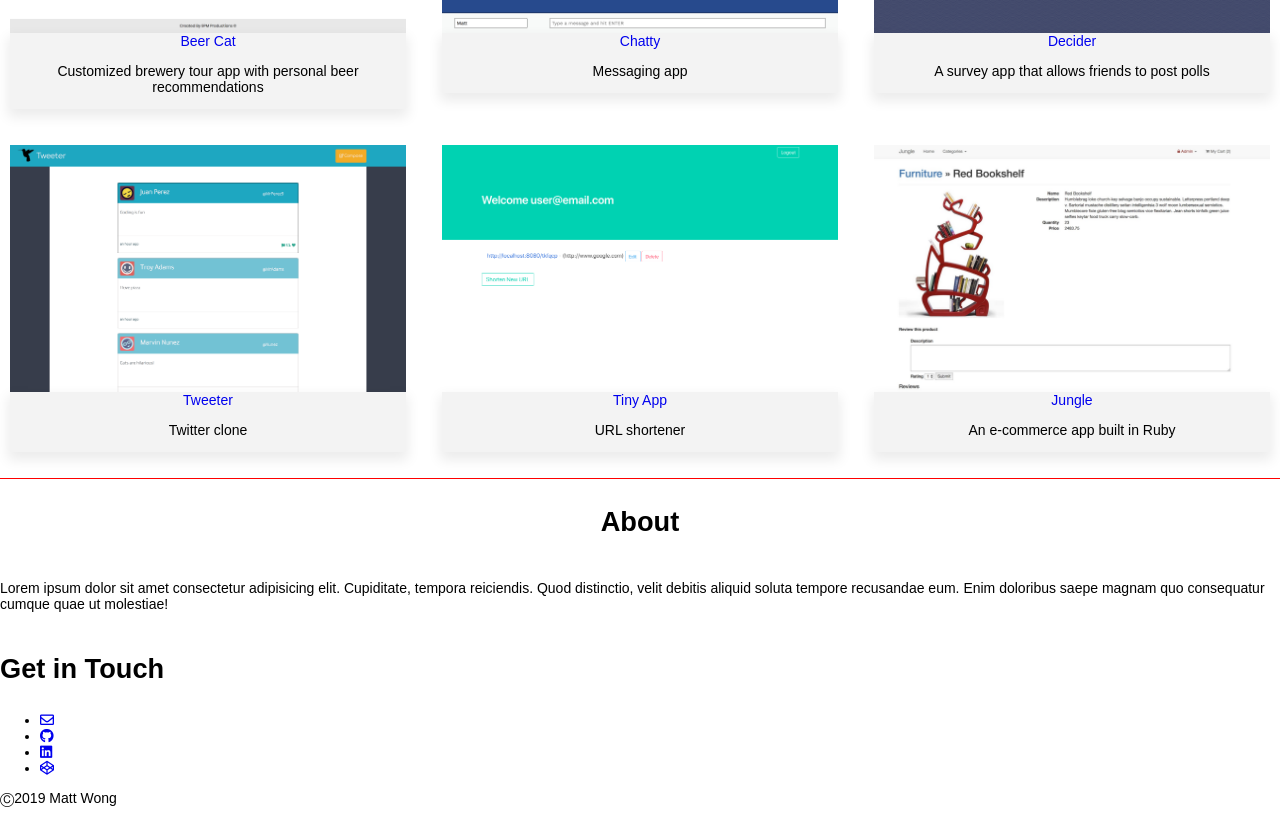
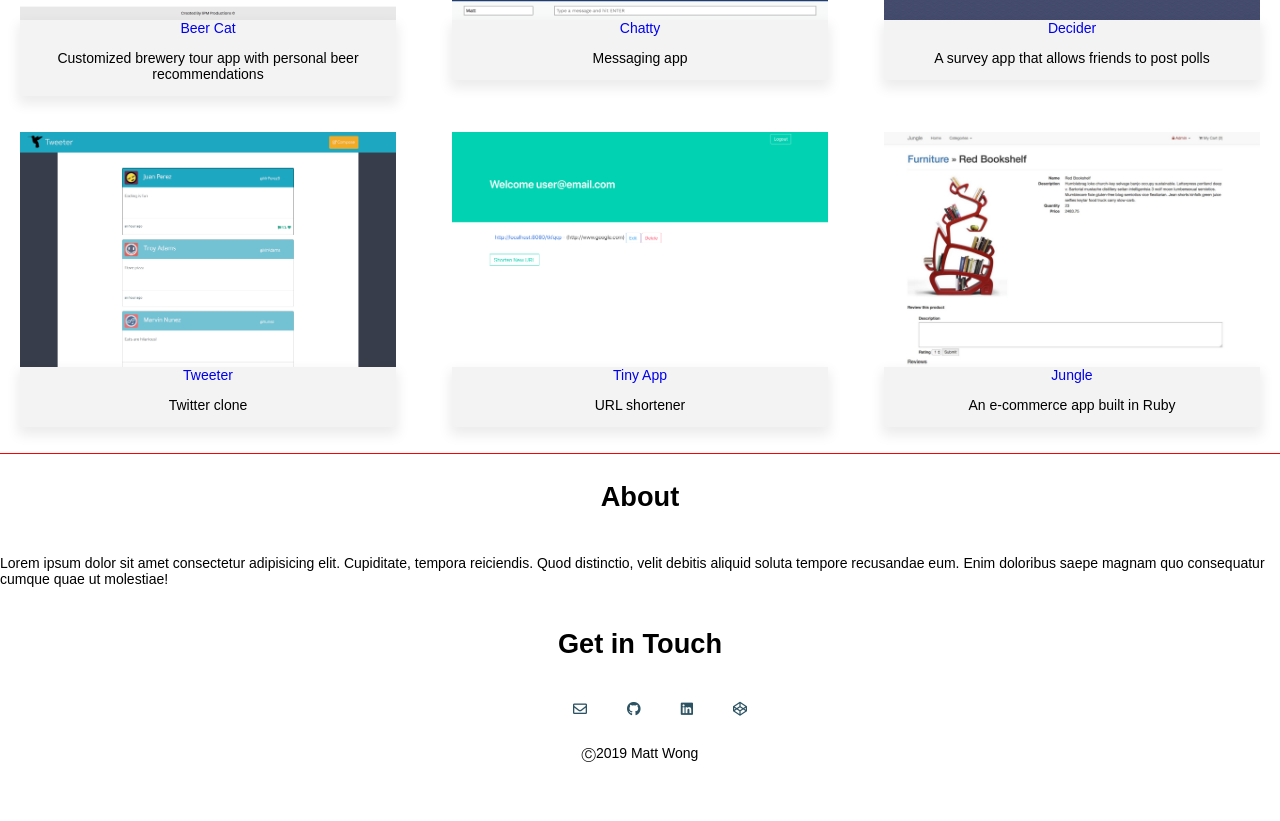
Before and after one commit to mattwong59/layout-practice, a React (Create React App) app: page / in a window 1280 px wide. Shown: the part 1100-1921 px from the top of the page. After the commit the page ends 1876 px from the top, so only its background shows below. Built offline with nearby package versions, Linux system fonts and the light colour scheme.

Commit message:
Position icons in footer

```diff
--- a/src/style.css
+++ b/src/style.css
@@ -71,7 +71,7 @@ h4 {
   width: 100%;
   height: 200px;
   background: #fff;
-  -webkit-clip-path: polygon(100% 20%, 0% 100%, 100% 100%, 100% 100%);
+  --webkit-clip-path: polygon(100% 20%, 0% 100%, 100% 100%, 100% 100%);
   clip-path: polygon(100% 20%, 0% 100%, 100% 100%, 100% 100%); }
 
 .content {
@@ -97,7 +97,7 @@ section {
       display: flex;
       flex-direction: column;
       align-items: center;
-      margin: 10px; }
+      margin: 10px 20px; }
     section .showcase .project-description {
       width: 100%;
       text-align: center;
@@ -105,6 +105,18 @@ section {
       box-shadow: 0px 6px 12px 2px rgba(0, 0, 0, 0.08); }
     section .showcase .project-img {
       width: 100%; }
+
+footer {
+  display: flex;
+  justify-content: center;
+  align-items: center;
+  flex-direction: column; }
+  footer ul {
+    list-style: none;
+    display: flex; }
+    footer ul .icon {
+      padding: 0 20px;
+      color: #2c5364; }
 
 @media (max-width: 991px) {
   .hero header {
@@ -128,7 +140,11 @@ section {
       left: 0;
       z-index: 1; }
     .hero header .menu-toggle {
-      display: block; } }
+      display: block; }
+
+  section .showcase {
+    grid-template-columns: 1fr;
+    grid-template-rows: 1fr 1fr; } }
 /* DESKTOP */
 @media only screen and (min-width: 992px) {
   .hero header nav {
--- a/src/style.scss
+++ b/src/style.scss
@@ -36,24 +36,12 @@ h4 {
   a {
     color: $base-white;
   }
-  // ul {
-  //   width: 50%;
-  //   display: flex;
-  //   justify-content: space-between;
-  // }
-  // li {
-  //   list-style: none;
-  // }
   header{
     position: absolute;
     top: 0;
     left: 0;
     width: 100%;
     padding: 0 20px;
-    // height: 6vh;
-    // display: flex;
-    // justify-content: center;
-    // align-items: center;
     .logo {
       color: $base-white;
       font-size: 24px;
@@ -62,7 +50,6 @@ h4 {
       font-weight: bold;
       float: left;
     }
-
     .menu-toggle {
       float: right;
       padding: 0 2rem;
@@ -72,7 +59,6 @@ h4 {
       cursor: pointer;
       display: none;
     }
-
     nav {
       float: right;
       ul {
@@ -95,7 +81,6 @@ h4 {
   }
 }
 
-
 .hero:before {
   content: '';
   position: absolute;
@@ -104,9 +89,8 @@ h4 {
   width: 100%;
   height: 200px;
   background: #fff;
-  -webkit-clip-path: polygon(100% 20%, 0% 100%, 100% 100%, 100% 100%);
+  --webkit-clip-path: polygon(100% 20%, 0% 100%, 100% 100%, 100% 100%);
   clip-path: polygon(100% 20%, 0% 100%, 100% 100%, 100% 100%);
-
 }
 
 .content {
@@ -137,10 +121,8 @@ h4 {
         display: flex;
         flex-direction: column;
         align-items: center;
-
-
         // border: 1px solid lime;
-        margin: 10px;
+        margin: 10px 20px;
       }
       .project-description {
         width: 100%;
@@ -154,6 +136,21 @@ h4 {
     }
   }
 
+  //FOOTER
+  footer {
+    display: flex;
+    justify-content: center;
+    align-items: center;
+    flex-direction: column;
+    ul {
+      list-style: none;
+      display: flex;
+      .icon {
+        padding: 0 20px;
+        color: #2c5364;
+      }
+    }
+  }
 
 // TABLETS
 @media (max-width: 991px) {
@@ -161,7 +158,6 @@ h4 {
     header {
       padding: 0 20px;
       nav {
-        // display: none;
         position: absolute;
         top: 50px;
         left: -1200px;
@@ -191,12 +187,12 @@ h4 {
     }
   }
 
-  // section {
-  //   .showcase {
-  //     grid-template-columns: 1fr 1fr 1fr;
-  //     grid-template-rows: 1fr 1fr;
-  //   }
-  // }
+  section {
+    .showcase {
+      grid-template-columns: 1fr ;
+      grid-template-rows: 1fr 1fr;
+    }
+  }
 }
 
 
@@ -225,96 +221,3 @@ h4 {
     }
   }
 }
-//   section {
-//     display: flex;
-//     flex-direction: column;
-//     align-items: center;
-//     width: 100%;
-//     // height: 100vh;
-//     .showcase {
-//       // background: lavender;
-//       border: 1px solid red;
-//       display: grid;
-//       grid-template-columns: 1fr 1fr 1fr;
-//       grid-template-rows: 1fr 1fr;
-//       width: 100%;
-//       padding: 2rem 5rem;
-//       .project-card {
-//         display: flex;
-//         flex-direction: column;
-//         align-items: center;
-
-
-//         // border: 1px solid lime;
-//         margin: 10px;
-//       }
-//       .project-description {
-//         width: 100%;
-//         text-align: center;
-//         background: $base-white;
-//         box-shadow: 0px 6px 12px 2px rgba(0,0,0,.08);
-//       }
-//       .project-img{
-//         width: 100%;
-//       }
-//     }
-//   }
-
-//   .hero {
-//     position: relative;
-//     width: 100%;
-//     height: 90vh;
-//     background: linear-gradient(45deg, #0f2027, #203a43, #2c5364 );
-//     color: $base-white;
-//     display: flex;
-//     justify-content: center;
-//     align-items: center;
-//     a {
-//       color: $base-white;
-//     }
-//     ul {
-//       width: 50%;
-//       display: flex;
-//       justify-content: space-between;
-//     }
-//     li {
-//       list-style: none;
-//     }
-//     header{
-//       position: absolute;
-//       top: 0;
-//       left: 0;
-//       width: 100%;
-//       padding: 1rem;
-//       height: 6vh;
-//       display: flex;
-//       justify-content: center;
-//       align-items: center;
-//     }
-//   }
-
-//   .hero:before {
-//     content: '';
-//     position: absolute;
-//     bottom: 0;
-//     left: 0;
-//     width: 100%;
-//     height: 200px;
-//     background: #fff;
-//     -webkit-clip-path: polygon(100% 20%, 0% 100%, 100% 100%, 100% 100%);
-//     clip-path: polygon(100% 20%, 0% 100%, 100% 100%, 100% 100%);
-
-//   }
-
-//   .content {
-//     position: relative;
-//     max-width: 900px;
-//     text-align: center;
-//     h2 {
-//       font-size: 5rem;
-//     }
-//     p {
-//       font-size: 1.5rem;
-//     }
-//   }
-// }
```
Also changed, not shown: 2 other files (tests, documents, lock files or other folders).
